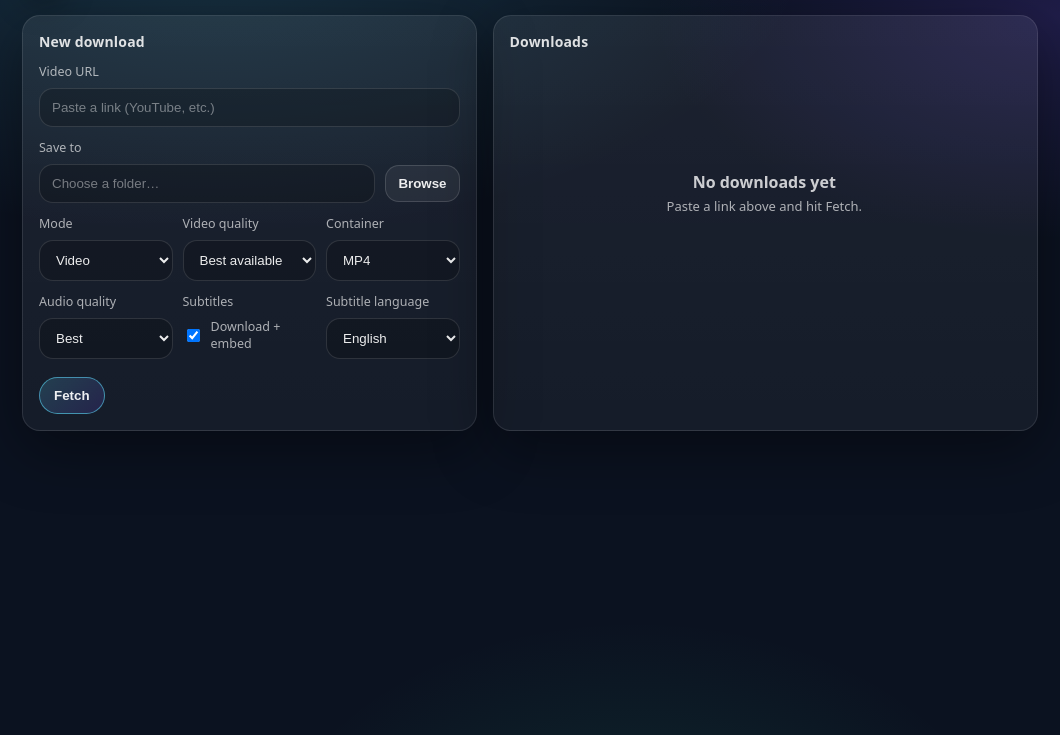
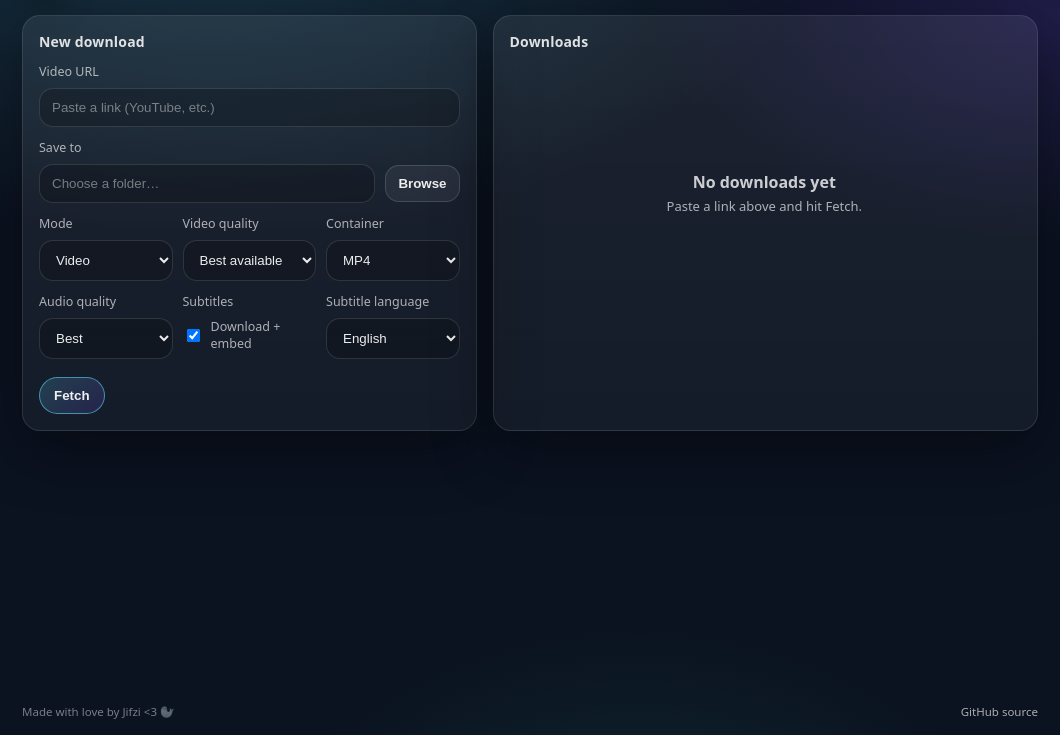
Before and after one commit to jifzi/SL-FETCH, an Electron app: page src/renderer/index.html in a window 1060 px wide. Shown: the part 65-800 px from the top of the page. Drawn offline with Linux system fonts and the light colour scheme; no server answers.

Commit message:
Update UI and quality/subtitle options

```diff
--- a/src/renderer/index.html
+++ b/src/renderer/index.html
@@ -9,13 +9,13 @@
   <body>
     <div class="app">
       <header class="topbar">
-        <div class="brand">
+        <a class="brand brandLink" href="https://github.com/jifzi/SL-FETCH" title="SL fetch on GitHub">
           <img class="logo" src="../../assets/logo.png" alt="SL fetch logo" />
           <div class="brandText">
             <div class="brandName">SL fetch</div>
             <div class="brandTag">Sea-lion speed. Seal-inspired.</div>
           </div>
-        </div>
+        </a>
         <a
           class="link"
           href="https://github.com/JunkFood02/Seal"
@@ -122,6 +122,20 @@
           </div>
         </section>
       </main>
+
+      <footer class="footer">
+        <div class="footerLeft">
+          <span class="footerText">Made with love by Jifzi &lt;3 🦭</span>
+        </div>
+        <div class="footerRight">
+          <a
+            class="footerLink"
+            href="https://github.com/jifzi/SL-FETCH"
+            title="View SL fetch source on GitHub"
+            >GitHub source</a
+          >
+        </div>
+      </footer>
     </div>
 
     <script src="./renderer.js"></script>
--- a/src/renderer/styles.css
+++ b/src/renderer/styles.css
@@ -46,6 +46,15 @@ body{
   display:flex;
   align-items:center;
   gap: 12px;
+}
+.brandLink{
+  text-decoration:none;
+  color: inherit;
+}
+.brandLink:focus-visible{
+  outline: 2px solid rgba(94,225,255,0.70);
+  outline-offset: 3px;
+  border-radius: 18px;
 }
 .logo{
   width:44px;
@@ -268,6 +277,27 @@ body{
 .miniBtn:hover{ border-color: rgba(94,225,255,0.30); }
 .miniBtn.danger:hover{ border-color: rgba(255,92,122,0.35); }
 
+ .footer{
+  padding: 8px 22px 16px;
+  display:flex;
+  justify-content:space-between;
+  align-items:center;
+  gap: 12px;
+  font-size: 11.5px;
+  color: var(--muted2);
+}
+.footerText{
+  opacity: 0.9;
+}
+.footerLink{
+  color: var(--muted);
+  text-decoration:none;
+}
+.footerLink:hover{
+  color: var(--text);
+  text-decoration:underline;
+}
+
 @media (max-width: 980px){
   .content{ grid-template-columns: 1fr; }
   .downloads{ max-height: unset; }
```
